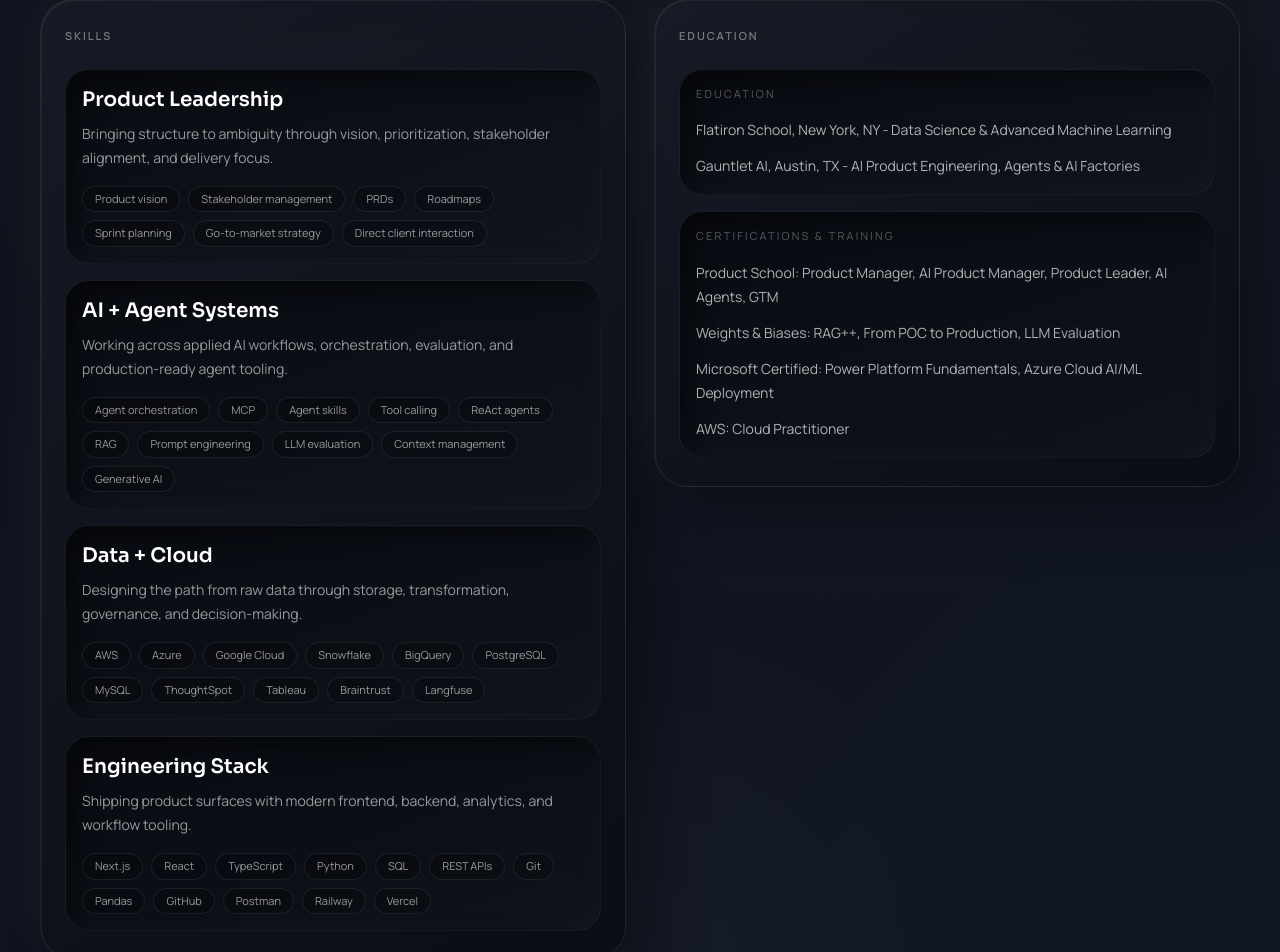
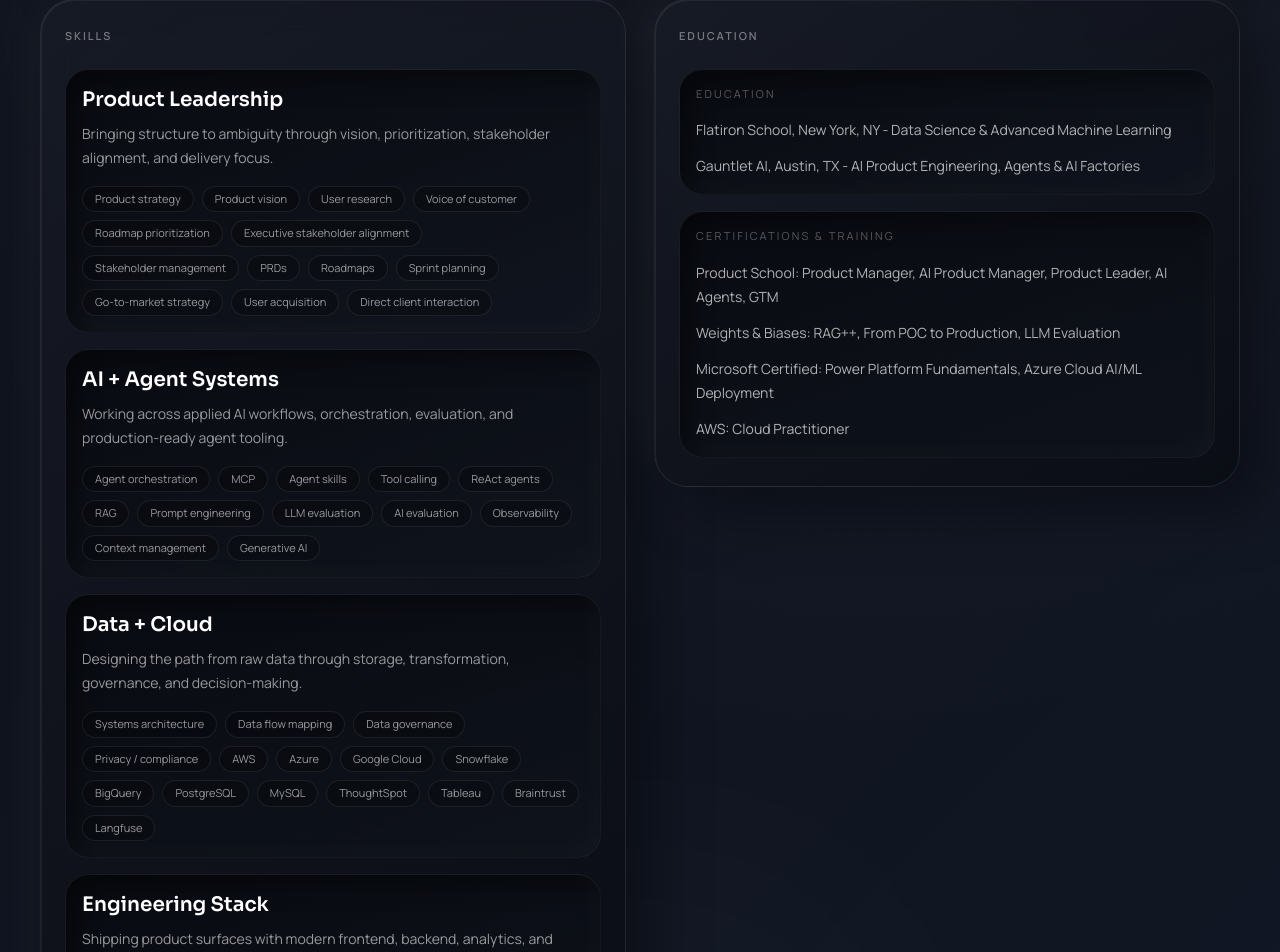
Before and after one commit to StefanoCaruso456/portfolio, a Next.js app: page / in a window 1280 px wide. Shown: the part 4322-5274 px from the top of the page. Built offline with nearby package versions, Linux system fonts and the light colour scheme.

Commit message:
Expand portfolio skills coverage

```diff
--- a/data/resume.ts
+++ b/data/resume.ts
@@ -155,12 +155,18 @@
     description:
       "Bringing structure to ambiguity through vision, prioritization, stakeholder alignment, and delivery focus.",
     items: [
+      "Product strategy",
       "Product vision",
+      "User research",
+      "Voice of customer",
+      "Roadmap prioritization",
+      "Executive stakeholder alignment",
       "Stakeholder management",
       "PRDs",
       "Roadmaps",
       "Sprint planning",
       "Go-to-market strategy",
+      "User acquisition",
       "Direct client interaction",
     ],
   },
@@ -177,6 +183,8 @@
       "RAG",
       "Prompt engineering",
       "LLM evaluation",
+      "AI evaluation",
+      "Observability",
       "Context management",
       "Generative AI",
     ],
@@ -186,6 +194,10 @@
     description:
       "Designing the path from raw data through storage, transformation, governance, and decision-making.",
     items: [
+      "Systems architecture",
+      "Data flow mapping",
+      "Data governance",
+      "Privacy / compliance",
       "AWS",
       "Azure",
       "Google Cloud",
```
